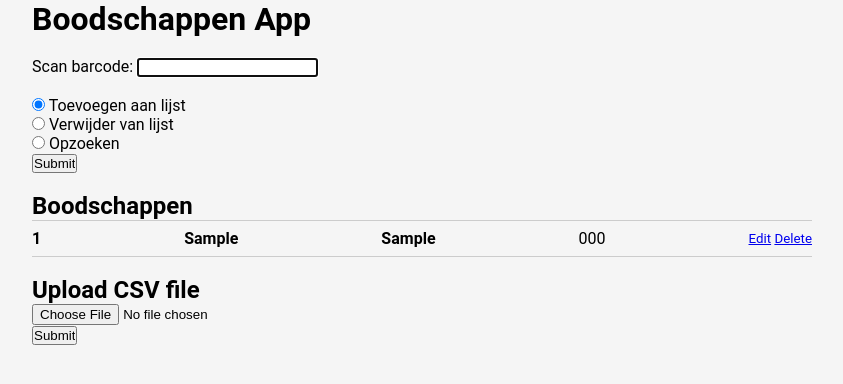
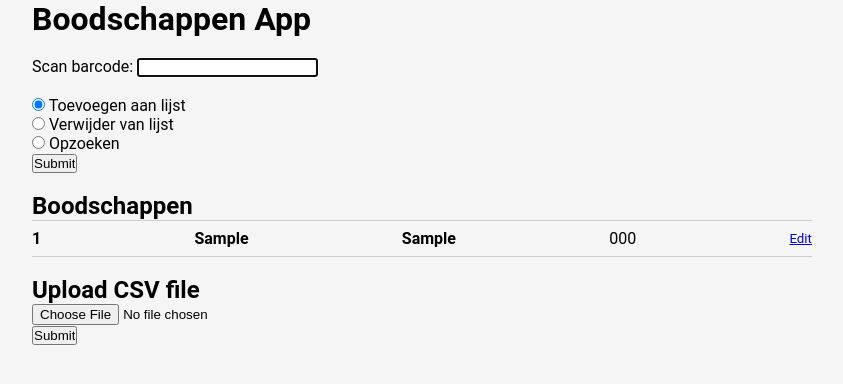
Before and after one commit to okoeroo/boodschappen, a FastAPI app: page / in a window 1280 px wide. Shown: the top 384 px of the page, without its empty margins (218-1061 px from the left). Run offline with FastAPI, Linux system fonts and the light colour scheme; tables that the repository leaves empty hold one stand-in row (values such as "Sample post").

Commit message:
delete is fu

```diff
--- a/app/templates/index.html
+++ b/app/templates/index.html
@@ -32,7 +32,7 @@
                 {{ boodschap.barcode }}
                 <small>
                     <a href="/boodschappen/edit/{{ boodschap.id }}">Edit</a>
-                    <a href="/boodschappen/delete/{{ boodschap.id }}">Delete</a>
+<!--                    <a href="/boodschappen/delete/{{ boodschap.id }}">Delete</a>    -->
                 </small>
             </div>
         {% endfor %}
```
